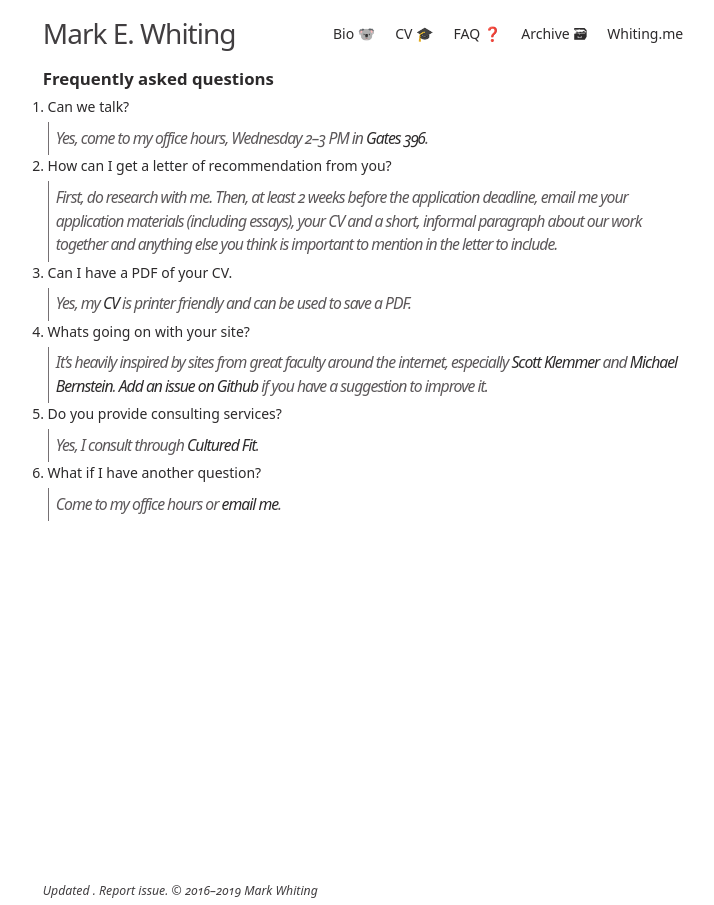
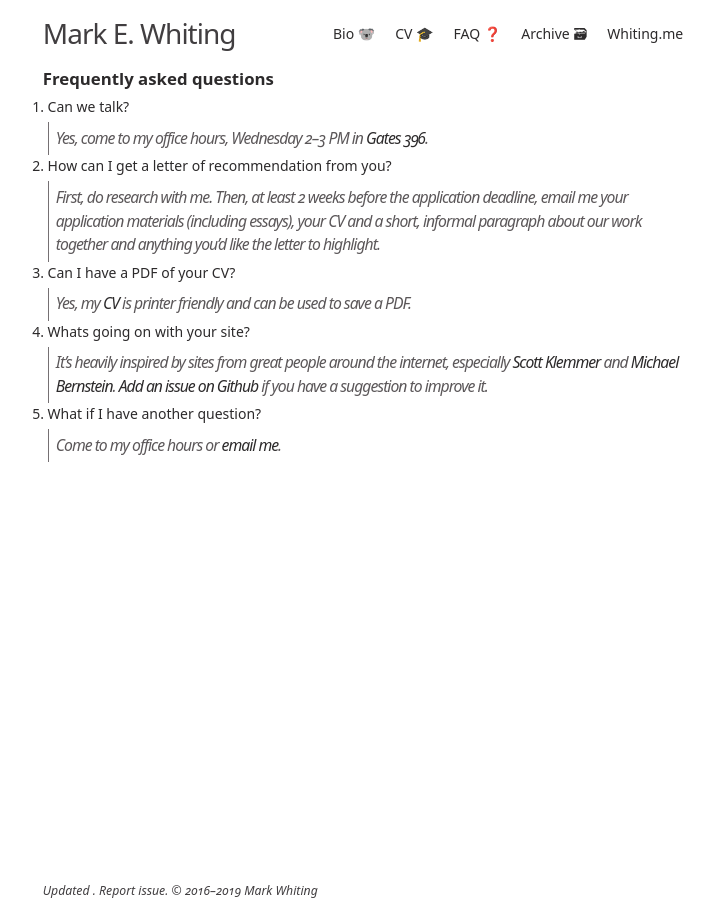
Before and after one commit to markwhiting/Whiting.me, a Jekyll site: the page built from faq.md, in a window 1280 px wide. Shown: the whole page, without its empty margins (277-991 px from the left). Built offline with Jekyll 4.4.1, drawn with Linux system fonts in a browser that asks for light colours.

Commit message:
Update faq.md

```diff
--- a/faq.md
+++ b/faq.md
@@ -9,12 +9,10 @@ permalink: /faq
 1. Can we talk?
    > Yes, come to my office hours, Wednesday 2--3 PM in [Gates 396](https://campus-map.stanford.edu/?id=07-450&lat=37.43015919146253&lng=-122.16995022537262&zoom=17).
 2. How can I get a letter of recommendation from you?
-   > First, do research with me. Then, at least 2 weeks before the application deadline, email me your application materials (including essays), your CV and a short, informal paragraph about our work together and anything else you think is important to mention in the letter to include.
-3. Can I have a PDF of your CV.
+   > First, do research with me. Then, at least 2 weeks before the application deadline, email me your application materials (including essays), your CV and a short, informal paragraph about our work together and anything you'd like the letter to highlight.
+3. Can I have a PDF of your CV?
    > Yes, my [CV](https://whiting.me/cv) is printer friendly and can be used to save a PDF.
 4. Whats going on with your site?
-   > It's heavily inspired by sites from great faculty around the internet, especially [Scott Klemmer](https://d.ucsd.edu/srk/) and [Michael Bernstein](https://hci.stanford.edu/msb/). [Add an issue on Github](https://github.com/markwhiting/Whiting.me/issues/new) if you have a suggestion to improve it.
-5. Do you provide consulting services?
-   > Yes, I consult through [Cultured Fit](https://cultured.fit).
-6. What if I have another question?
+   > It's heavily inspired by sites from great people around the internet, especially [Scott Klemmer](https://d.ucsd.edu/srk/) and [Michael Bernstein](https://hci.stanford.edu/msb/). [Add an issue on Github](https://github.com/markwhiting/Whiting.me/issues/new) if you have a suggestion to improve it.
+5. What if I have another question?
    > Come to my office hours or [email me](mailto:mark@whiting.me).
```
